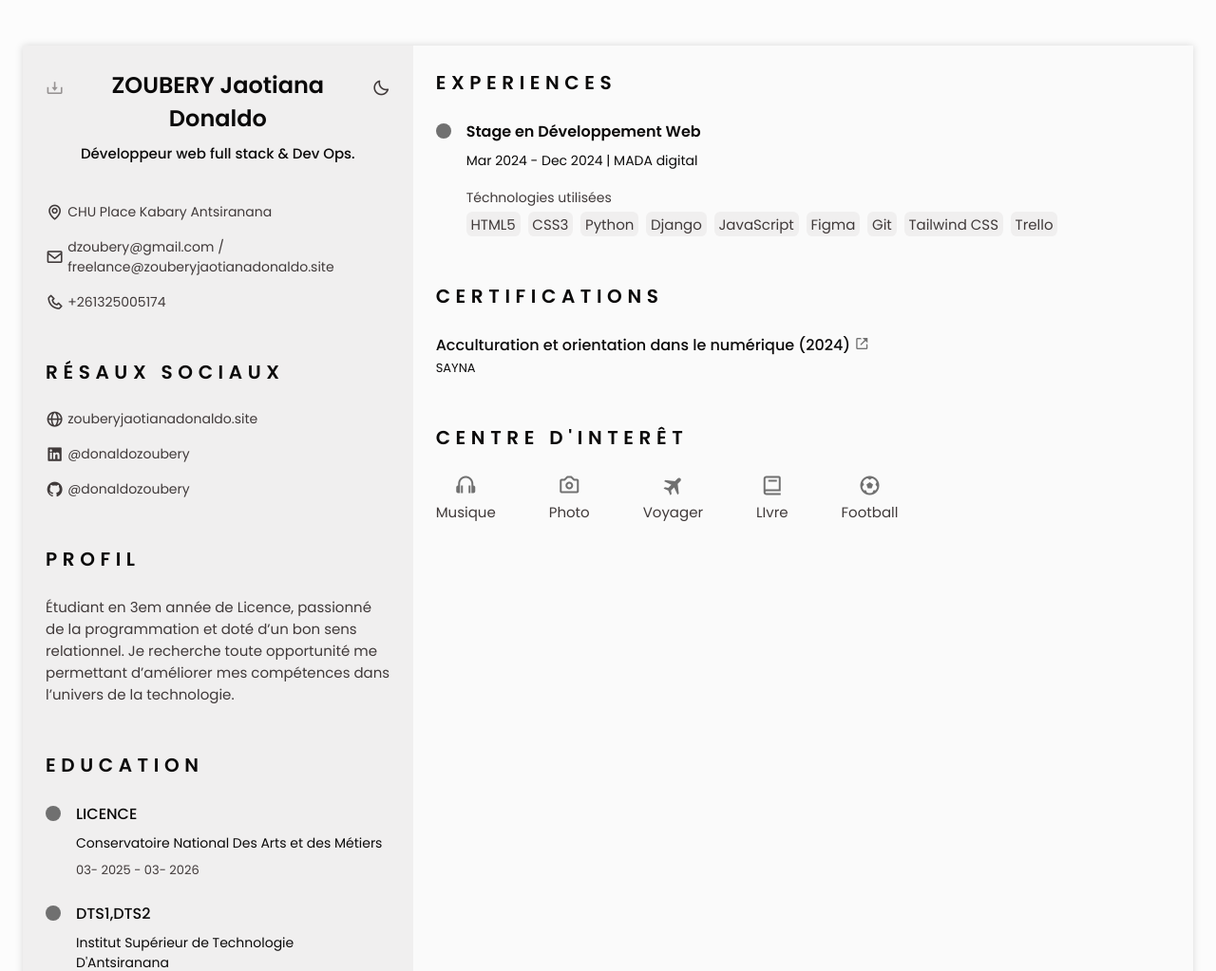
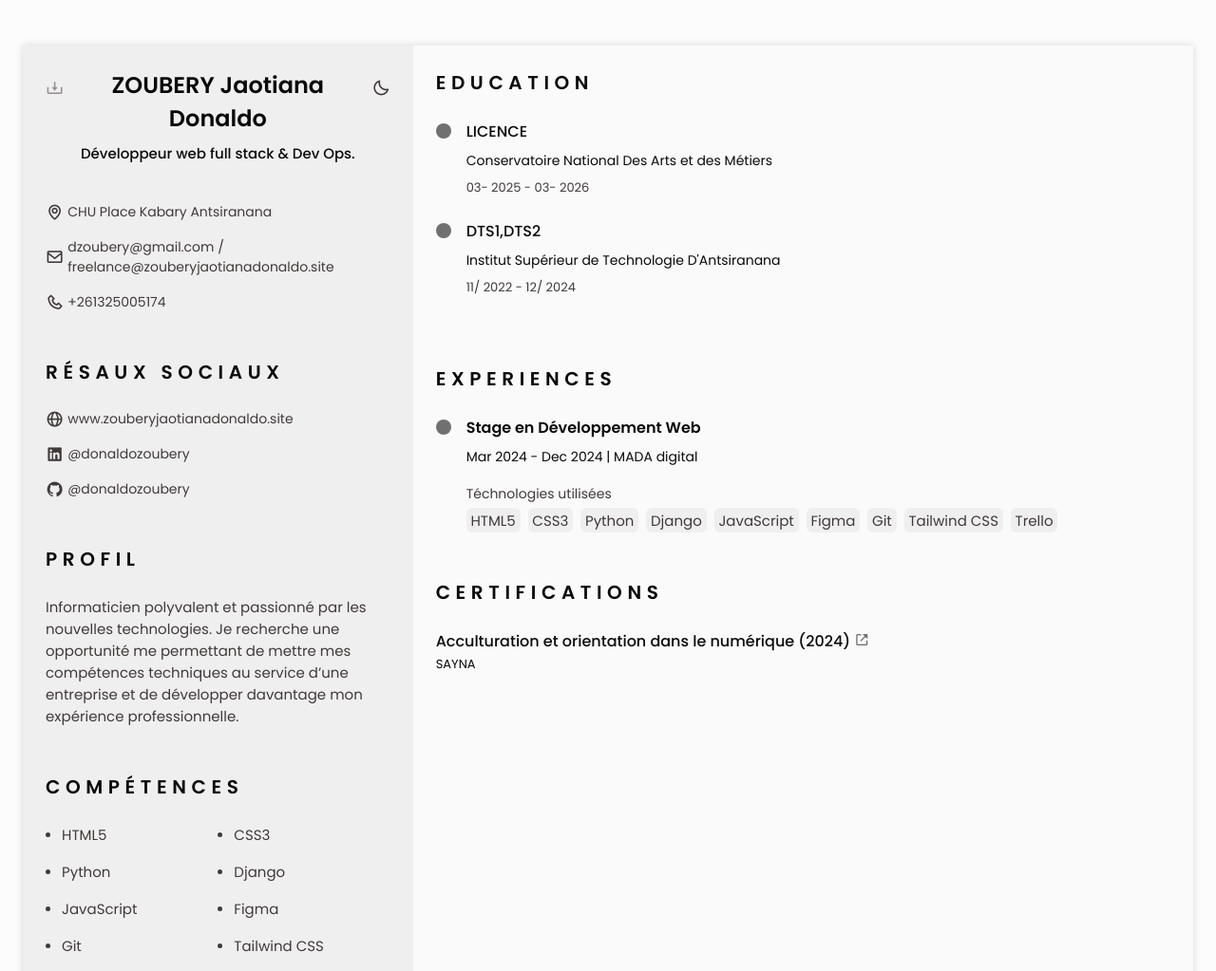
Before and after one commit to donaldozoubery/My_portfolio, a Django app: page /digital_cv/ in a window 1280 px wide. Shown: the top 1023 px of the page at 95% size. Run offline with Django 4.2, Linux system fonts and the light colour scheme; data comes from the database, SQL or seed files in the repository; data that the repository does not hold is empty; some libraries are stand-ins or nearby versions.

Commit message:
Update digital CV link and profile photo fallback

```diff
--- a/templates/portfolio/digital_cv.html
+++ b/templates/portfolio/digital_cv.html
@@ -121,7 +121,7 @@ height="0" width="0" style="display:none;visibility:hidden"></iframe></noscript>
 
                     <div class="social__container bd-grid">
                         <a href="https://www.zouberyjaotianadonaldo.site" target="_blank" class="social__link">
-                            <i class='bx bx-globe social__icon'></i> zouberyjaotianadonaldo.site
+                            <i class='bx bx-globe social__icon'></i> www.zouberyjaotianadonaldo.site
                         </a>
 
                         <a href="{{ personal_info.linkedin }}" target="_blank" class="social__link">
@@ -137,10 +137,26 @@ height="0" width="0" style="display:none;visibility:hidden"></iframe></noscript>
                 <section class="profile section" id="profile">
                     <h2 class="section-title">Profil</h2>
                     <p class="profile__description">
-                        {{ personal_info.cv_description }}
+                        Informaticien polyvalent et passionné par les nouvelles technologies. Je recherche une opportunité me permettant de mettre mes compétences techniques au service d’une entreprise et de développer davantage mon expérience professionnelle.
                     </p>
                 </section>
                 {% endfor %}
+                <!--========== SKILLS  ==========-->
+                <section class="skills section hide" id="skills">
+                    <h2 class="section-title">Compétences</h2>
+
+                    <div class="skills__content bd-grid">
+                        {% for technologies_skills in technologies %}
+                        <div class="skills__name">
+                            <span class="skills__circle"></span> {{ technologies_skills.name }}
+                        </div>
+                        {% endfor %}
+                    </div>
+                    <a href="#" class="skills-button" id="skills-button">Voir plus</a>
+                </section>
+            </div>
+            <div class="resume__right">
+
                 <!--========== EDUCATION ==========-->
                 <section class="education section" id="education">
                     <h2 class="section-title">Education</h2>
@@ -168,21 +184,6 @@ height="0" width="0" style="display:none;visibility:hidden"></iframe></noscript>
                     <br>
                     {% endfor %}
                 </section>
-                <!--========== SKILLS  ==========-->
-                <section class="skills section hide" id="skills">
-                    <h2 class="section-title">Compétences</h2>
-
-                    <div class="skills__content bd-grid">
-                        {% for technologies_skills in technologies %}
-                        <div class="skills__name">
-                            <span class="skills__circle"></span> {{ technologies_skills.name }}
-                        </div>
-                        {% endfor %}
-                    </div>
-                    <a href="#" class="skills-button" id="skills-button">Voir plus</a>
-                </section>
-            </div>
-            <div class="resume__right">
                 <!--========== EXPERIENCE ==========-->
                 <section class="experience section" id="experience">
                     <h2 class="section-title">Experiences</h2>
@@ -241,32 +242,7 @@ height="0" width="0" style="display:none;visibility:hidden"></iframe></noscript>
                         {% endfor %}
                     </div>
                 </section>
-                <!--========== INTERESTS ==========-->
-                <section class="interests section">
-                    <h2 class="section-title">Centre d'interêt</h2>
-                    <div class="interests__container bd-grid">
-                        <div class="interests__content">
-                            <i class="bx bx-headphone interests__icon"></i>
-                            <span class="interests__name">Musique</span>
-                        </div>
-                        <div class="interests__content">
-                            <i class="bx bx-camera interests__icon"></i>
-                            <span class="interests__name">Photo</span>
-                        </div>
-                        <div class="interests__content">
-                            <i class="bx bxs-plane-alt interests__icon"></i>
-                            <span class="interests__name">Voyager</span>
-                        </div>
-                        <div class="interests__content">
-                            <i class="bx bx-book interests__icon"></i>
-                            <span class="interests__name">LIvre</span>
-                        </div>
-                        <div class="interests__content">
-                            <i class='bx bx-football interests__icon'></i>
-                            <span class="interests__name">Football</span>
-                        </div>
-                    </div>
-                </section>
+
             </div>
         </div>
         <p class="updated">Mise à jour: oct 13, 2025</p>
--- a/templates/portfolio/portfolio_main.html
+++ b/templates/portfolio/portfolio_main.html
@@ -50,7 +50,7 @@ height="0" width="0" style="display:none;visibility:hidden"></iframe></noscript>
                             <div class="stat-label">Projets</div>
                         </div>
                         <div class="stat-item">
-                            <div class="stat-number" data-count="{{ total_experience }}">0</div>
+                            <div class="stat-number" >4</div>
                             <div class="stat-label">Années d'expérience</div>
                         </div>
                         <div class="stat-item">
```
